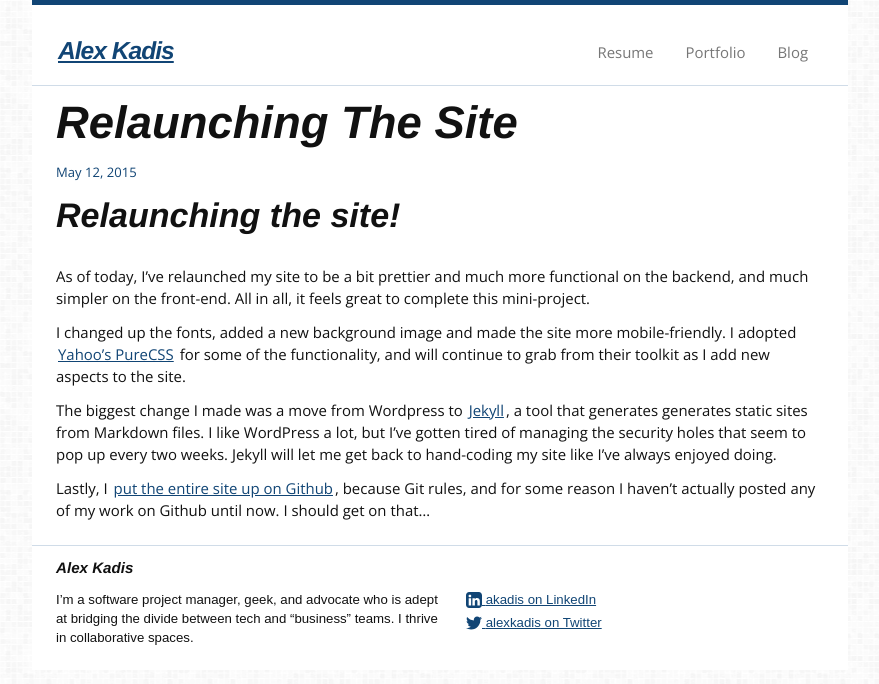
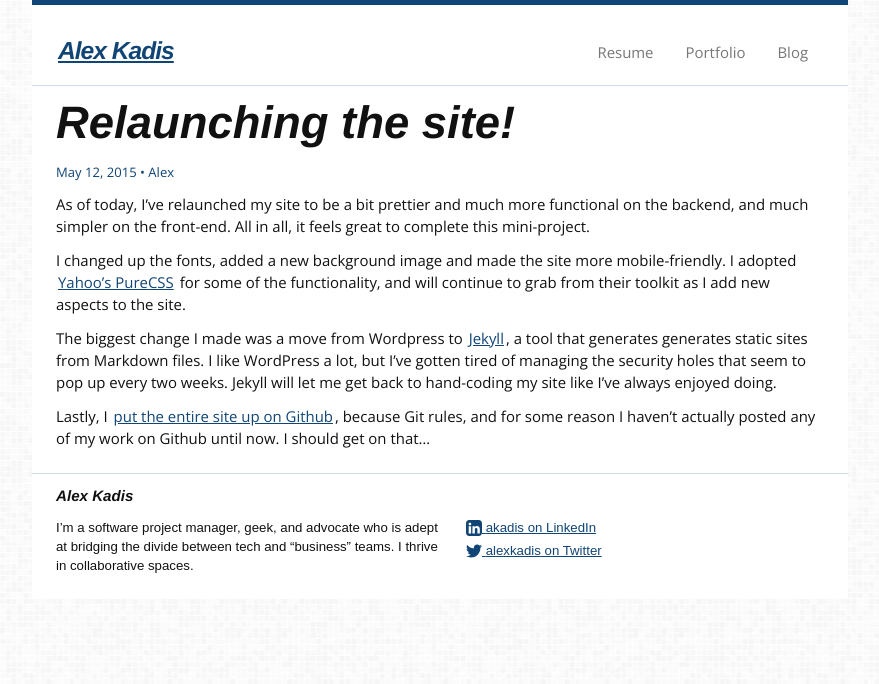
Before and after one commit to alexkadis/alexkadis-com, a Jekyll site: the page built from _posts/2015-05-12-relaunching-the-site.md, in a window 1280 px wide. Shown: the top 684 px of the page, without its empty margins (200-1079 px from the left). Built offline with Jekyll 4.4.1, drawn with Linux system fonts in a browser that asks for light colours; some web fonts are replaced; some of the changed lines change nothing that is shown.

Commit message:
Fixed title of latest post

```diff
--- a/_posts/2015-05-12-relaunching-the-site.md
+++ b/_posts/2015-05-12-relaunching-the-site.md
@@ -1,4 +1,11 @@
-## Relaunching the site!
+---
+title: Relaunching the site!
+author: Alex
+layout: post
+permalink: /blog/2015/05/relaunching-the-site/
+categories:
+  - MyWebsite
+---
 As of today, I've relaunched my site to be a bit prettier and much more functional on the backend, and much simpler on the front-end. All in all, it feels great to complete this mini-project.
 
 I changed up the fonts, added a new background image and made the site more mobile-friendly. I adopted [Yahoo's PureCSS](http://purecss.io/) for some of the functionality, and will continue to grab from their toolkit as I add new aspects to the site.
```
